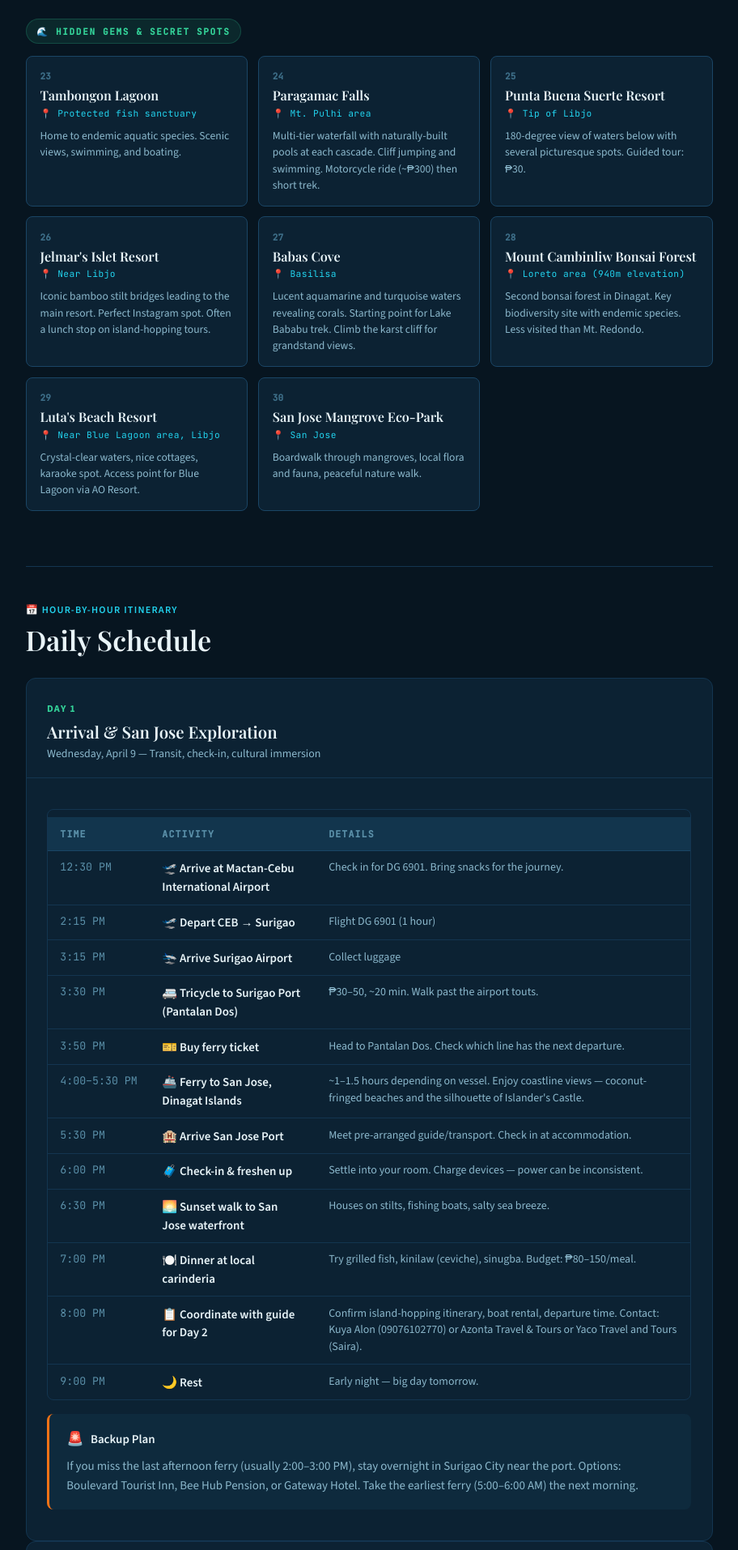
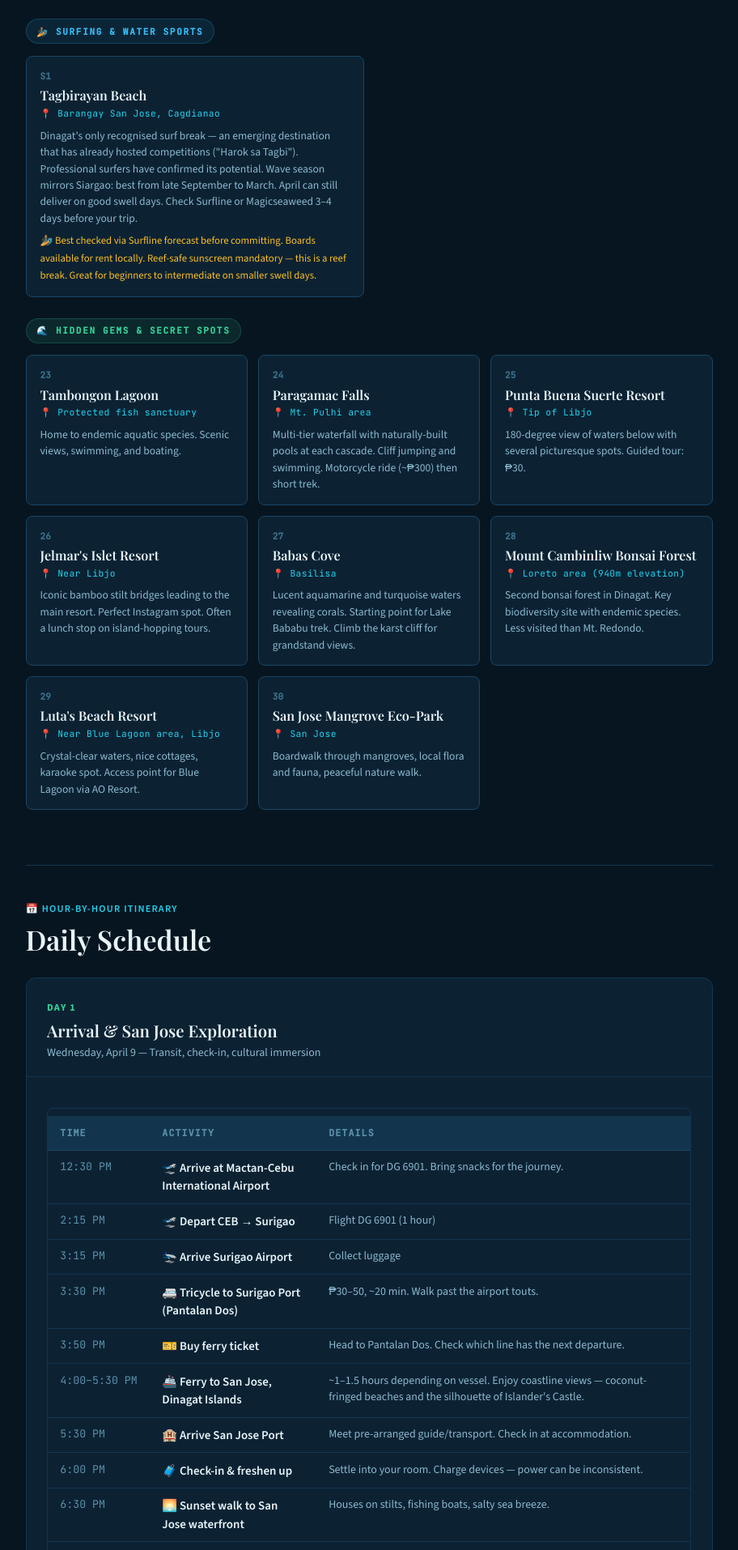
Before and after one commit to jasonalmine/travel-itineraries, a Next.js app: page /dinagat in a window 1280 px wide. Shown: the part 6686-8600 px from the top of the page at 81% size, without its empty margins (184-1096 px from the left). Built offline with nearby package versions, Linux system fonts and the light colour scheme.

Commit message:
Add surfing at Tagbirayan Beach as major activity on Day 3

```diff
--- a/src/data/dinagat.ts
+++ b/src/data/dinagat.ts
@@ -546,6 +546,21 @@ export const spotTiers: SpotTier[] = [
     ],
   },
   {
+    label: "Surfing & Water Sports",
+    icon: "🏄",
+    tierClass: "tier-2",
+    spots: [
+      {
+        num: "S1",
+        name: "Tagbirayan Beach",
+        location: "📍 Barangay San Jose, Cagdianao",
+        description:
+          "Dinagat's only recognised surf break — an emerging destination that has already hosted competitions (\"Harok sa Tagbi\"). Professional surfers have confirmed its potential. Wave season mirrors Siargao: best from late September to March. April can still deliver on good swell days. Check Surfline or Magicseaweed 3–4 days before your trip.",
+        tip: "🏄 Best checked via Surfline forecast before committing. Boards available for rent locally. Reef-safe sunscreen mandatory — this is a reef break. Great for beginners to intermediate on smaller swell days.",
+      },
+    ],
+  },
+  {
     label: "Hidden Gems & Secret Spots",
     icon: "🌊",
     tierClass: "tier-hidden",
@@ -699,19 +714,19 @@ export const days: DayData[] = [
       { time: "12:45 PM", activity: "🍱 Lunch on the beach", details: "Packed lunch in paradise." },
       { time: "1:30 PM", activity: "🏖️ STOP 6: Duyos Beach / Duyos Island", details: "The shifting sandbar. Walk the sandbar, photograph the minimalist seascape. 45 min." },
       { time: "2:15 PM", activity: "🏖️ STOP 7: Cabacongan Cove", details: "Secluded, powdery sand, crystal-clear waters surrounded by limestone. Cliff jumping for the adventurous. 45 min." },
-      { time: "3:00 PM", activity: "🏖️ STOP 8: Pagkawasan Beach", details: "Final beach stop. Rustic, unspoilt shoreline. Rest and recharge. 30 min." },
-      { time: "3:30 PM", activity: "🚤 Return voyage to San Jose", details: "~45 min. Golden afternoon light for last sea photos." },
-      { time: "4:15 PM", activity: "🏨 Return to accommodation", details: "Shower, rest, recharge." },
-      { time: "5:00 PM", activity: "🚶 Walk to Campintac Black Beach", details: "~15 min walk/ride. Dark volcanic sand with WWII history. Black sand contrast against turquoise water during golden hour is striking." },
-      { time: "6:00 PM", activity: "🌅 Sunset at the waterfront", details: "" },
-      { time: "6:30 PM", activity: "🍽️ Dinner", details: "Celebrate with a seafood feast. Try: grilled curacha (if available), sinuglaw, fresh shrimp." },
-      { time: "8:00 PM", activity: "🌙 Night photography / rest", details: "Another chance for astrophotography if skies are clear." },
+      { time: "3:00 PM", activity: "🏖️ STOP 8: Pagkawasan Beach", details: "Quick stop. Rustic, unspoilt shoreline. 20 min." },
+      { time: "3:30 PM", activity: "🚤 Head to Cagdianao", details: "~30 min boat ride to the eastern coast." },
+      { time: "4:00 PM", activity: "🏄 STOP 9: Tagbirayan Beach — SURFING", details: "Dinagat's only surf break. Hosted competitions, endorsed by professional surfers. Board rentals available on-site (~₱200–300/hr). Allow 2 hours. April can deliver waves on good swell days — check Surfline forecast 3–4 days before the trip. Beginners welcome on smaller days. Reef break — wear reef-safe sunscreen and water shoes." },
+      { time: "6:00 PM", activity: "🚤 Return voyage to San Jose", details: "~45 min. Golden light on the water for last sea photos." },
+      { time: "6:45 PM", activity: "🏨 Return to accommodation", details: "Shower, rest, recharge." },
+      { time: "7:15 PM", activity: "🍽️ Dinner", details: "Celebrate with a seafood feast. Try: grilled curacha (if available), sinuglaw, fresh shrimp." },
+      { time: "8:30 PM", activity: "🌙 Night photography / rest", details: "Another chance for astrophotography if skies are clear." },
     ],
     callout: {
       variant: "info",
-      icon: "🚤",
-      title: "Boat Cost Estimate",
-      body: "₱3,000–3,500 for full-day Basilisa Circuit (split among group of 4–8 passengers)",
+      icon: "🏄",
+      title: "Boat Cost + Surf",
+      body: "₱3,000–3,500 for full-day Basilisa Circuit + Tagbirayan (split among group of 4–8 passengers). Surfboard rental at Tagbirayan: ~₱200–300/hr per board. Check Surfline forecast 3–4 days before departure — April can still deliver on good swell days.",
     },
   },
   {
@@ -809,8 +824,9 @@ export const budgetRows: BudgetRow[] = [
   { item: "Local transport (tricycles, habal-habal)", cost: "₱500–800", notes: "Throughout trip" },
   { item: "Entrance fees", cost: "₱200–300", notes: "Various sites" },
   { item: "Food (5 days)", cost: "₱2,000–3,000", notes: "Local eateries" },
+  { item: "Surfboard rental — Tagbirayan (Day 3)", cost: "₱1,200–1,800", notes: "~₱200–300/hr per board, 2 hrs, 6 pax" },
   { item: "Guide tips & miscellaneous", cost: "₱500–1,000", notes: "" },
-  { item: "TOTAL ESTIMATE", cost: "₱13,600–20,100", notes: "~$240–355 USD", isTotal: true },
+  { item: "TOTAL ESTIMATE", cost: "₱14,800–21,900", notes: "~$260–385 USD", isTotal: true },
 ];
 
 // =============================================
@@ -846,8 +862,10 @@ export const packingCategories: PackingCategory[] = [
   {
     category: "Clothing",
     items: [
-      "Rash guard / swim shirt (UV protection)",
+      "Rash guard / swim shirt (UV protection) — essential for surfing",
       "Board shorts / quick-dry shorts",
+      "Water shoes / reef booties — Tagbirayan is a reef break",
+      "Surfboard wax (optional — rentals usually come waxed)",
       "Light long pants (for PBMA Shrine visit & habal-habal rides)",
       "Closed shoes (for shrine visit & mountain trek)",
       "Hat / cap",
@@ -912,6 +930,7 @@ export const tips: string[] = [
   "Mobile signal is unreliable. Download offline maps before you go. Smart/TNT network has slightly better coverage than Globe.",
   "April is peak dry season — perfect weather, calm seas, clear skies. Best time for island hopping and photography.",
   "Bring a positive attitude. Dinagat is remote, undeveloped, and beautifully raw. Embrace the slow pace. The roads are unpaved, the infrastructure is basic — but that's exactly the charm.",
+  "Check surf forecast before Day 3. Visit Surfline or Magicseaweed around April 5–7. Tagbirayan's peak season ends in March, but April can still deliver on good swell days. If the forecast is flat, use the time for an extra beach stop instead.",
   "Be environmentally responsible. This is an emerging ecotourism destination. Take nothing but photos, leave nothing but footprints. Use reef-safe sunscreen. Don't touch coral.",
   "Support local. Eat at local carinderias, hire local guides, stay at locally-owned homestays. Your tourism supports one of the Philippines' poorest provinces.",
 ];
@@ -950,6 +969,7 @@ export const circuits: CircuitData[] = [
       "Duyos Beach",
       "Cabacongan Cove",
       "Pagkawasan Beach",
+      "Tagbirayan Beach (Surfing)",
       "San Jose",
     ],
   },
```
